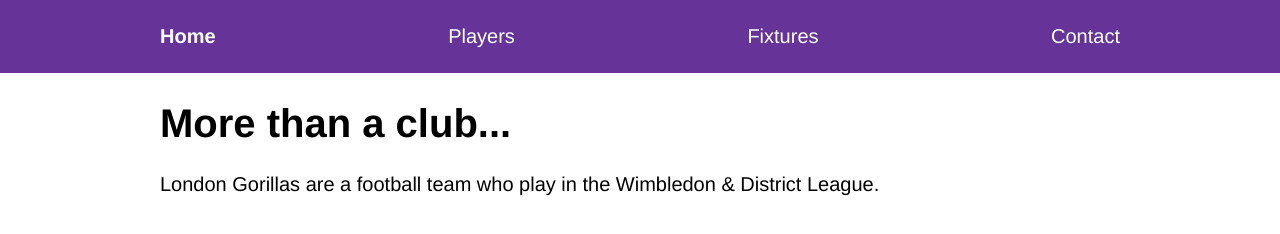
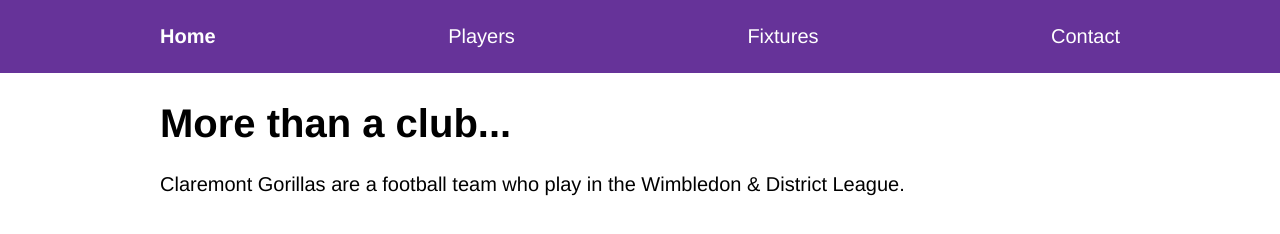
Before and after one commit to sjransom/claremont-gorillas, a Gatsby site: page / in a window 1280 px wide. Built offline with nearby package versions, Linux system fonts and the light colour scheme; Gatsby itself is replaced by a stand-in of ours.

Commit message:
update to Claremont

```diff
--- a/gatsby-config.js
+++ b/gatsby-config.js
@@ -1,7 +1,7 @@
 module.exports = {
   siteMetadata: {
-    title: `London Gorillas`,
-    description: `London Gorillas are a football team who play in the Wimbledon & District League`,
+    title: `Claremont Gorillas`,
+    description: `Claremont Gorillas are a football team who play in the Wimbledon & District League`,
     author: `@sjransom`,
   },
   plugins: [
--- a/public/static/d/63159454.json
+++ b/public/static/d/63159454.json
@@ -1 +1 @@
-{"data":{"site":{"siteMetadata":{"title":"London Gorillas","description":"London Gorillas are a football team who play in the Wimbledon & District League","author":"@sjransom"}}}}
+{"data":{"site":{"siteMetadata":{"title":"Claremont Gorillas","description":"Claremont Gorillas are a football team who play in the Wimbledon & District League","author":"@sjransom"}}}}
--- a/src/components/Header.js
+++ b/src/components/Header.js
@@ -5,9 +5,9 @@ import headerStyles from './header.module.css'
 
 const Header = () => (
   <header className={headerStyles.header}>
-    <div className={headerStyles.headerContent}>
+    <section className={headerStyles.headerContent}>
       <NavBar />
-    </div>
+    </section>
   </header>
 )
 
--- a/src/pages/index.js
+++ b/src/pages/index.js
@@ -10,8 +10,8 @@ const IndexPage = () => (
     <SEO title="Home" />
     <h1 className={homeStyles.mainHeading}>More than a club...</h1>
     <p>
-      London Gorillas are a football team who play in the Wimbledon & District
-      League.
+      Claremont Gorillas are a football team who play in the Wimbledon &
+      District League.
     </p>
   </Layout>
 )
```
